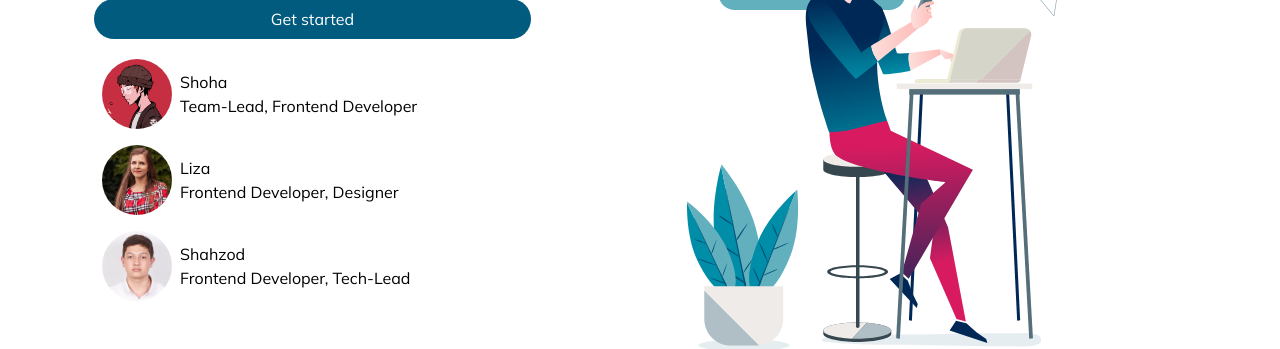
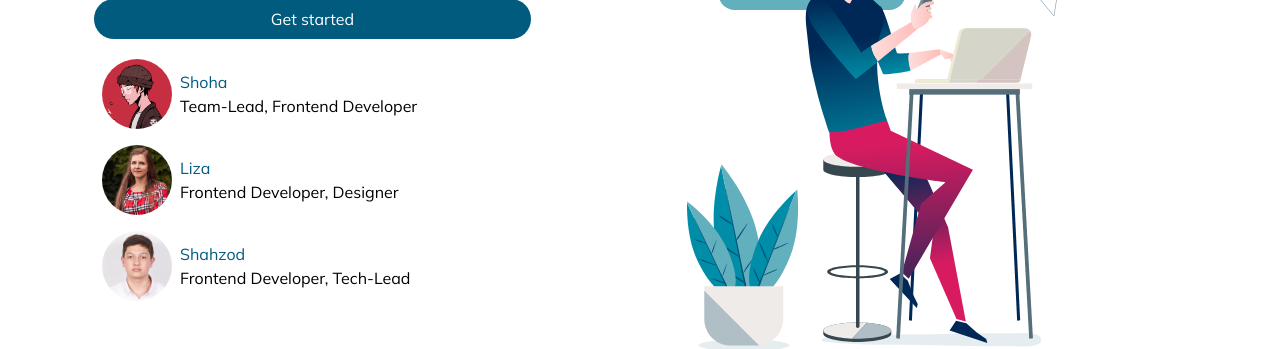
Before and after one commit to shoxakrshn/graphiql-app, a React (Vite) app: page / in a window 1280 px wide. Shown: the part 328-677 px from the top of the page. Built offline with nearby package versions, Linux system fonts and the light colour scheme; no server answers.

Commit message:
feat: add links and styles

```diff
--- a/src/pages/Main/Main.module.scss
+++ b/src/pages/Main/Main.module.scss
@@ -56,6 +56,10 @@
   border-radius: 50%;
 }
 
+.name {
+  color: var(--color-primary);
+}
+
 @media screen and (max-width: 768px) {
   .content {
     width: 70%;
--- a/src/pages/Main/index.tsx
+++ b/src/pages/Main/index.tsx
@@ -24,21 +24,27 @@ const Main = () => {
             <div className={styles.teamMember}>
               <img src={shoha} className={styles.avatar} />
               <span>
-                <h4>Shoha</h4>
+                <h4 className={styles.name}>
+                  <a href="https://github.com/shoxakrshn">Shoha</a>
+                </h4>
                 <p>Team-Lead, Frontend Developer</p>
               </span>
             </div>
             <div className={styles.teamMember}>
               <img src={liza} className={styles.avatar} />
               <span>
-                <h4>Liza</h4>
+                <h4 className={styles.name}>
+                  <a href="https://github.com/LizavetaNik">Liza</a>
+                </h4>
                 <p>Frontend Developer, Designer</p>
               </span>
             </div>
             <div className={styles.teamMember}>
               <img src={shahzod} className={styles.avatar} />
               <span>
-                <h4>Shahzod</h4>
+                <h4 className={styles.name}>
+                  <a href="https://github.com/shahzod222">Shahzod</a>
+                </h4>
                 <p>Frontend Developer, Tech-Lead</p>
               </span>
             </div>
```
